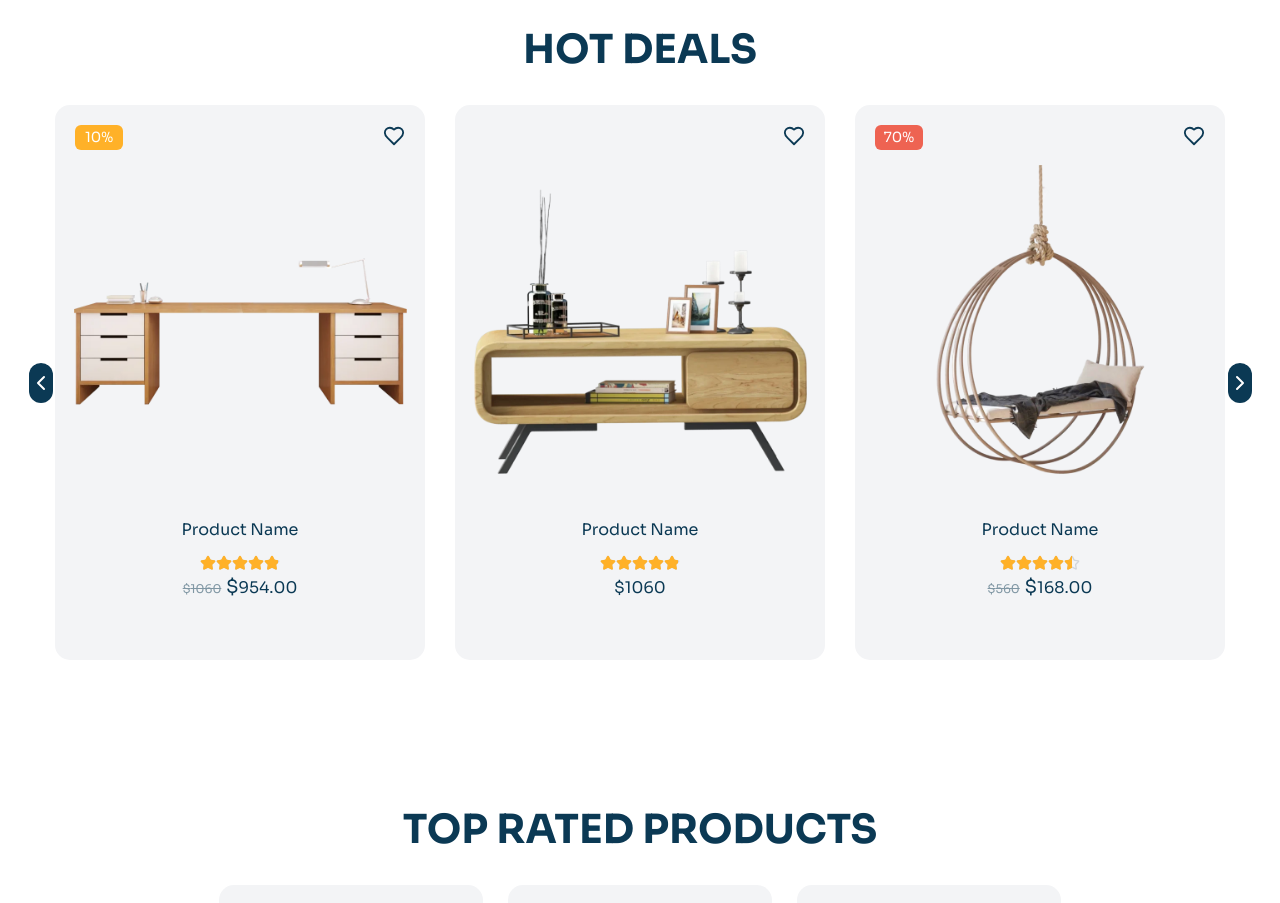
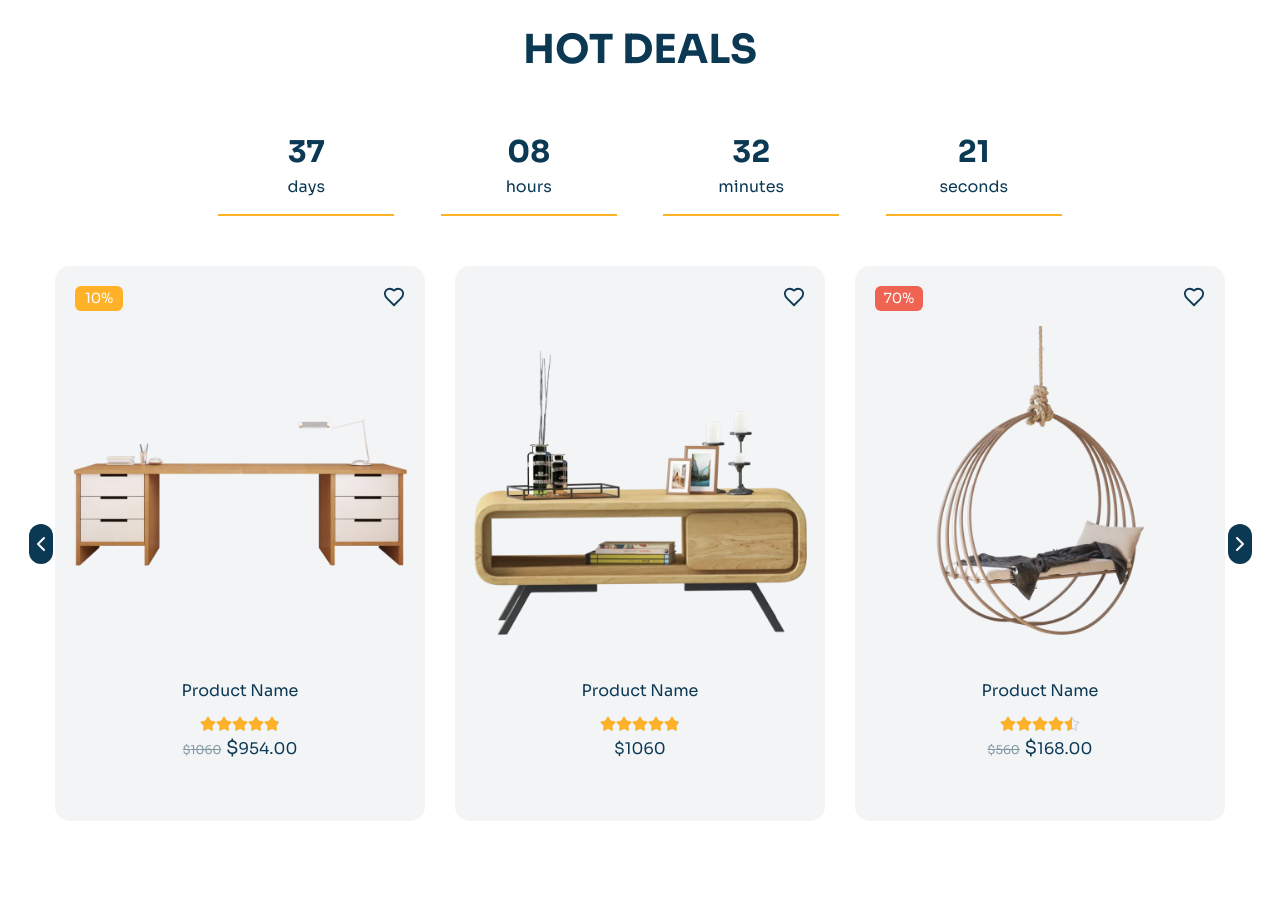
Before and after one commit to anyuka007/Nestory, a React (Vite) app in the folder frontend/: page / in a window 1280 px wide. Shown: the part 1160-2063 px from the top of the page. Built offline with nearby package versions, Linux system fonts and the light colour scheme.

Commit message:
chore: Add Timer component to HotDeals page

```diff
--- a/frontend/src/components/HotDeals/HotDeals.jsx
+++ b/frontend/src/components/HotDeals/HotDeals.jsx
@@ -2,6 +2,7 @@
 import { useEffect, useLayoutEffect, useRef, useState } from "react";
 import ProductCard from "../ProductCard/ProductCard";
 import { ChevronLeft, ChevronRight } from "lucide-react";
+import Timer from "../Timer/Timer";
 
 export const products = [
     {
@@ -140,6 +141,7 @@ const HotDeals = ({ cardWidth, visibleCards }) => {
             <h2 className=" text-colorPrimary font-bold text-center mt-56">
                 HOT DEALS
             </h2>
+            <Timer />
             <div className="flex justify-center items-center my-10 flex-shrink-0">
                 <button
                     className="next bg-colorPrimary hover:bg-[#030f42] text-white py-2 mr-1 rounded-full w-16 h-16 flex items-center justify-center"
--- /dev/null
+++ b/frontend/src/components/Timer/Timer.jsx
@@ -0,0 +1,64 @@
+import { useEffect, useState } from "react";
+
+const Timer = () => {
+    const [timer, setTimer] = useState(0);
+    useEffect(() => {
+        const updateTimer = () => {
+            const date = new Date();
+            const dateline = new Date("2024-12-06 00:00:00");
+            const time = dateline.getTime() - date.getTime();
+            setTimer(time);
+        };
+
+        updateTimer(); // 初始化计时器
+        const interval = setInterval(updateTimer, 1000); // 每秒更新一次
+
+        return () => clearInterval(interval); // 组件卸载时清除计时器
+    }, []);
+    return (
+        <div className="flex justify-around items-center w-full gap-4 my-20">
+            <div className="w-1/5 border-b-2  border-colorSecondary pb-6 text-center">
+                <h1 className="text-[3rem] font-bold">
+                    {Math.floor(timer / (1000 * 60 * 60 * 24)) < 10
+                        ? `0${Math.floor(timer / (1000 * 60 * 60 * 24))}`
+                        : Math.floor(timer / (1000 * 60 * 60 * 24))}
+                </h1>
+                <p>days</p>
+            </div>
+            <div className="w-1/5 border-b-2  border-colorSecondary pb-6 text-center">
+                <h1 className="text-[3rem] font-bold">
+                    {Math.floor(
+                        (timer % (1000 * 60 * 60 * 24)) / (1000 * 60 * 60)
+                    ) < 10
+                        ? `0${Math.floor(
+                              (timer % (1000 * 60 * 60 * 24)) / (1000 * 60 * 60)
+                          )}`
+                        : Math.floor(
+                              (timer % (1000 * 60 * 60 * 24)) / (1000 * 60 * 60)
+                          )}
+                </h1>
+                <p>hours</p>
+            </div>
+            <div className="w-1/5 border-b-2  border-colorSecondary pb-6 text-center">
+                <h1 className="text-[3rem] font-bold">
+                    {Math.floor((timer % (1000 * 60 * 60)) / (1000 * 60)) < 10
+                        ? `0${Math.floor(
+                              (timer % (1000 * 60 * 60)) / (1000 * 60)
+                          )}`
+                        : Math.floor((timer % (1000 * 60 * 60)) / (1000 * 60))}
+                </h1>
+                <p>minutes</p>
+            </div>
+            <div className="w-1/5 border-b-2  border-colorSecondary pb-6 text-center">
+                <h1 className="text-[3rem] font-bold">
+                    {Math.floor((timer % (1000 * 60)) / 1000) < 10
+                        ? `0${Math.floor((timer % (1000 * 60)) / 1000)}`
+                        : Math.floor((timer % (1000 * 60)) / 1000)}
+                </h1>
+                <p>seconds</p>
+            </div>
+        </div>
+    );
+};
+
+export default Timer;
```
